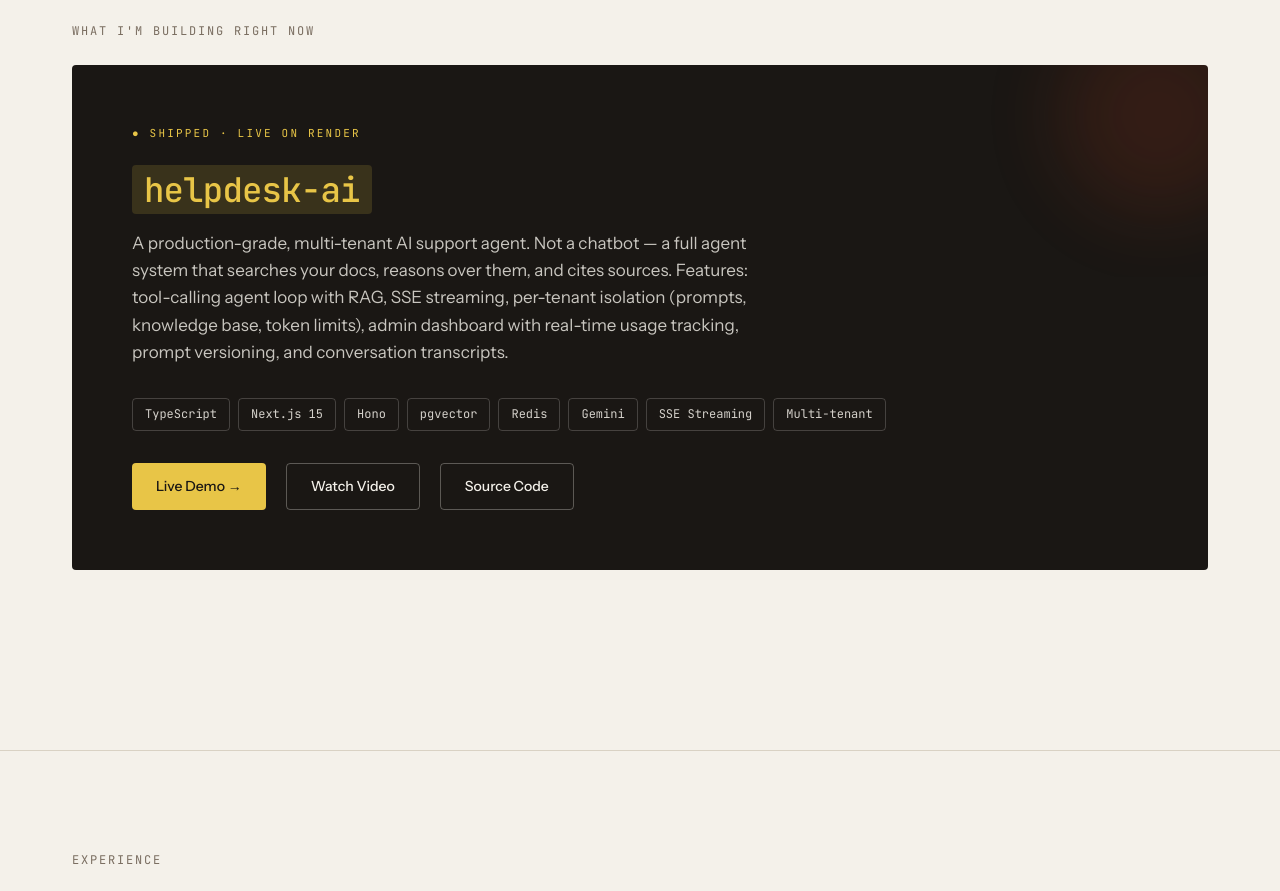
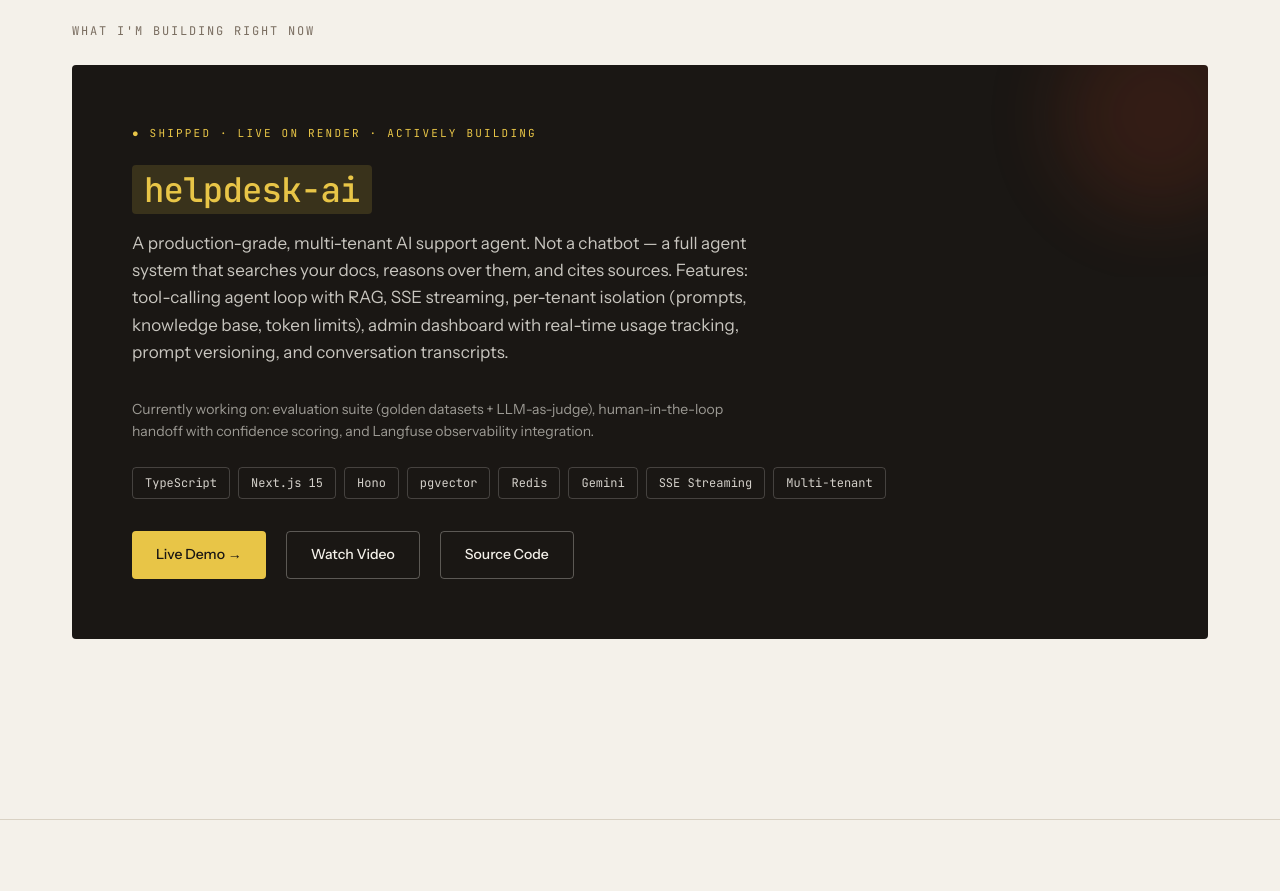
Before and after one commit to ayushnau/ayushnau.github.io, a plain HTML site: page index.html in a window 1280 px wide. Shown: the part 940-1831 px from the top of the page. Drawn offline with Linux system fonts and the light colour scheme.

Commit message:
add: currently working on note (eval, human handoff, observability)

```diff
--- a/index.html
+++ b/index.html
@@ -608,10 +608,13 @@
     <div class="container">
       <div class="section-label">What I'm building right now</div>
       <div class="now">
-        <div class="now-tag">● Shipped · Live on Render</div>
+        <div class="now-tag">● Shipped · Live on Render · Actively building</div>
         <h3><code>helpdesk-ai</code></h3>
         <p class="now-desc">
           A production-grade, multi-tenant AI support agent. Not a chatbot — a full agent system that searches your docs, reasons over them, and cites sources. Features: tool-calling agent loop with RAG, SSE streaming, per-tenant isolation (prompts, knowledge base, token limits), admin dashboard with real-time usage tracking, prompt versioning, and conversation transcripts.
+        </p>
+        <p class="now-desc" style="font-size: 14px; color: rgba(244, 241, 234, 0.6); margin-bottom: 24px;">
+          Currently working on: evaluation suite (golden datasets + LLM-as-judge), human-in-the-loop handoff with confidence scoring, and Langfuse observability integration.
         </p>
         <div class="now-stack">
           <span class="chip">TypeScript</span>
```
